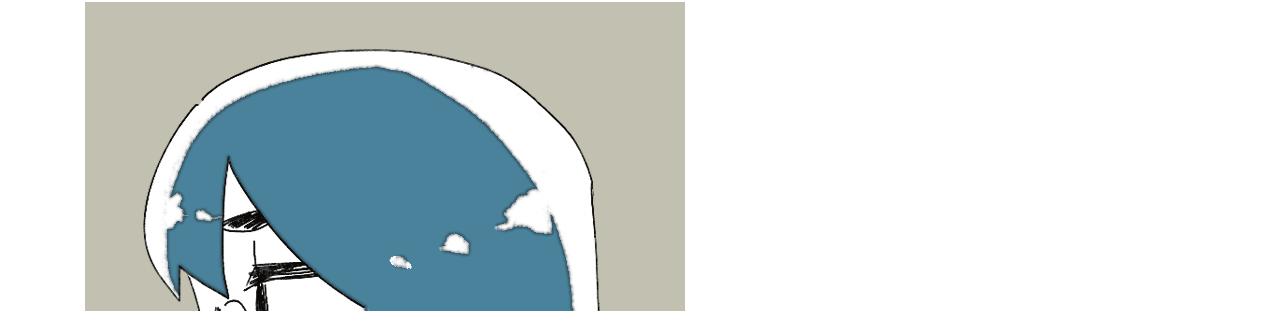
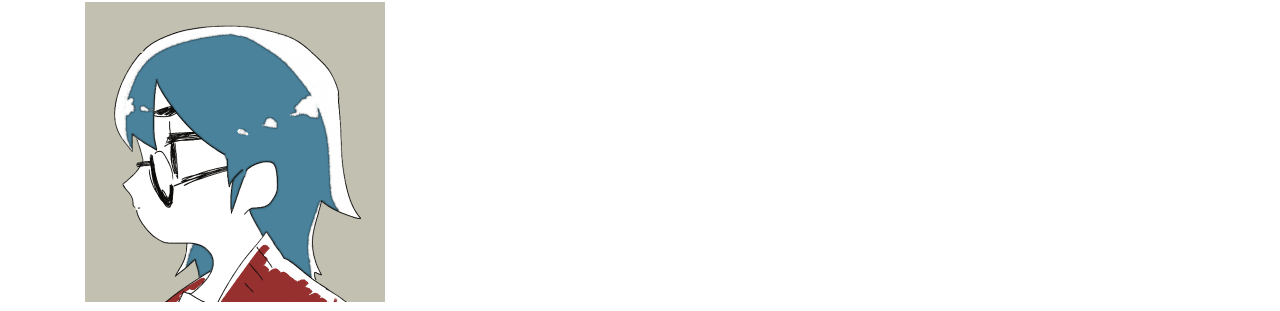
Before and after one commit to kougei-abe/web2, a plain HTML site: page index.html in a window 1280 px wide. Shown: the part 132-443 px from the top of the page. Drawn offline with nearby package versions, Linux system fonts and the light colour scheme.

Commit message:
Update index.html

```diff
--- a/index.html
+++ b/index.html
@@ -42,7 +42,7 @@
 		  <section>
 			  <h1>About me</h1>
 			  <p>
-				  <img src="img/icon.png" alt="icon" />
+				  <img src="img/icon.png" alt="icon" width=300/>
 				  <h2>Abe Satomi</h2>
 			  </p>
 		  </section>
```
